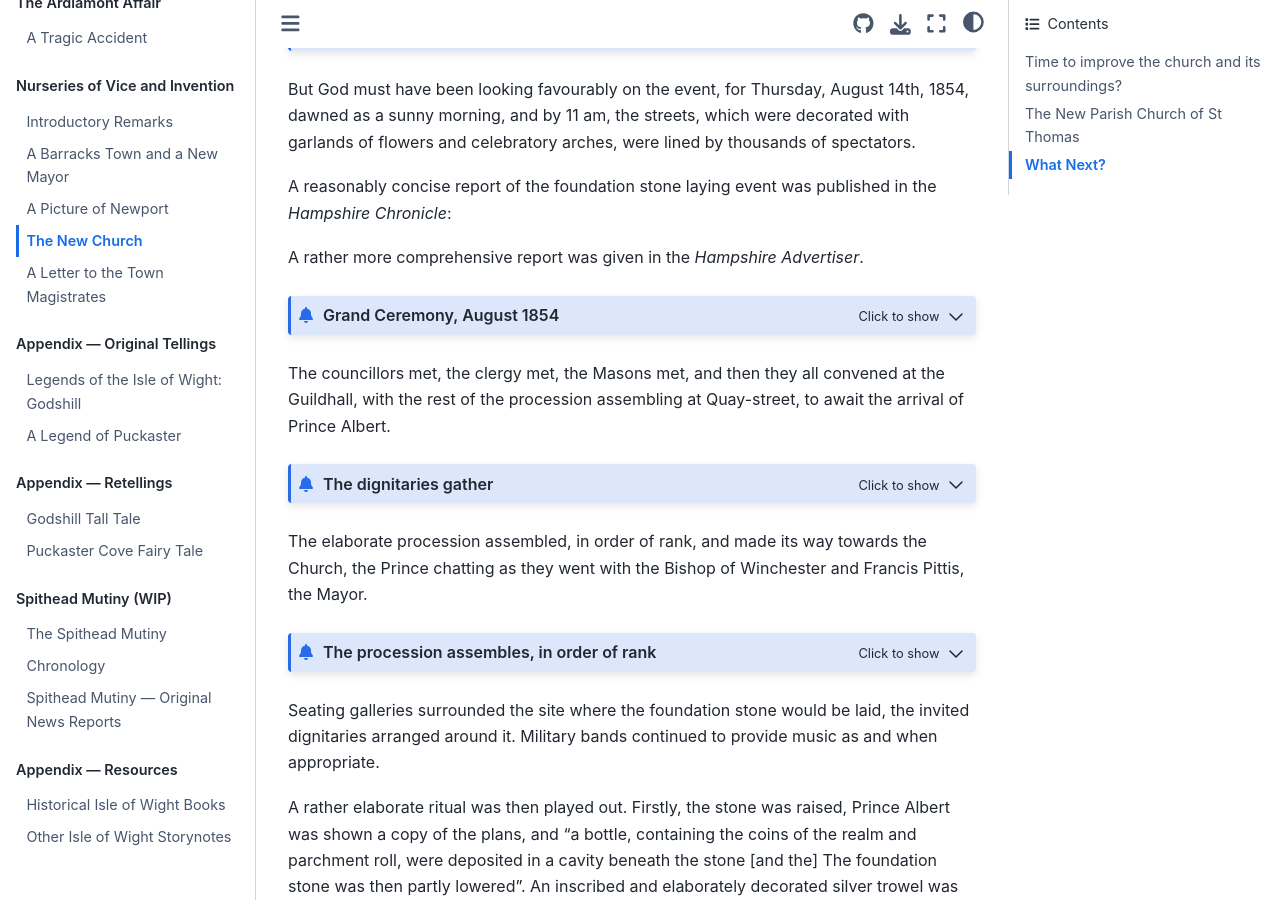
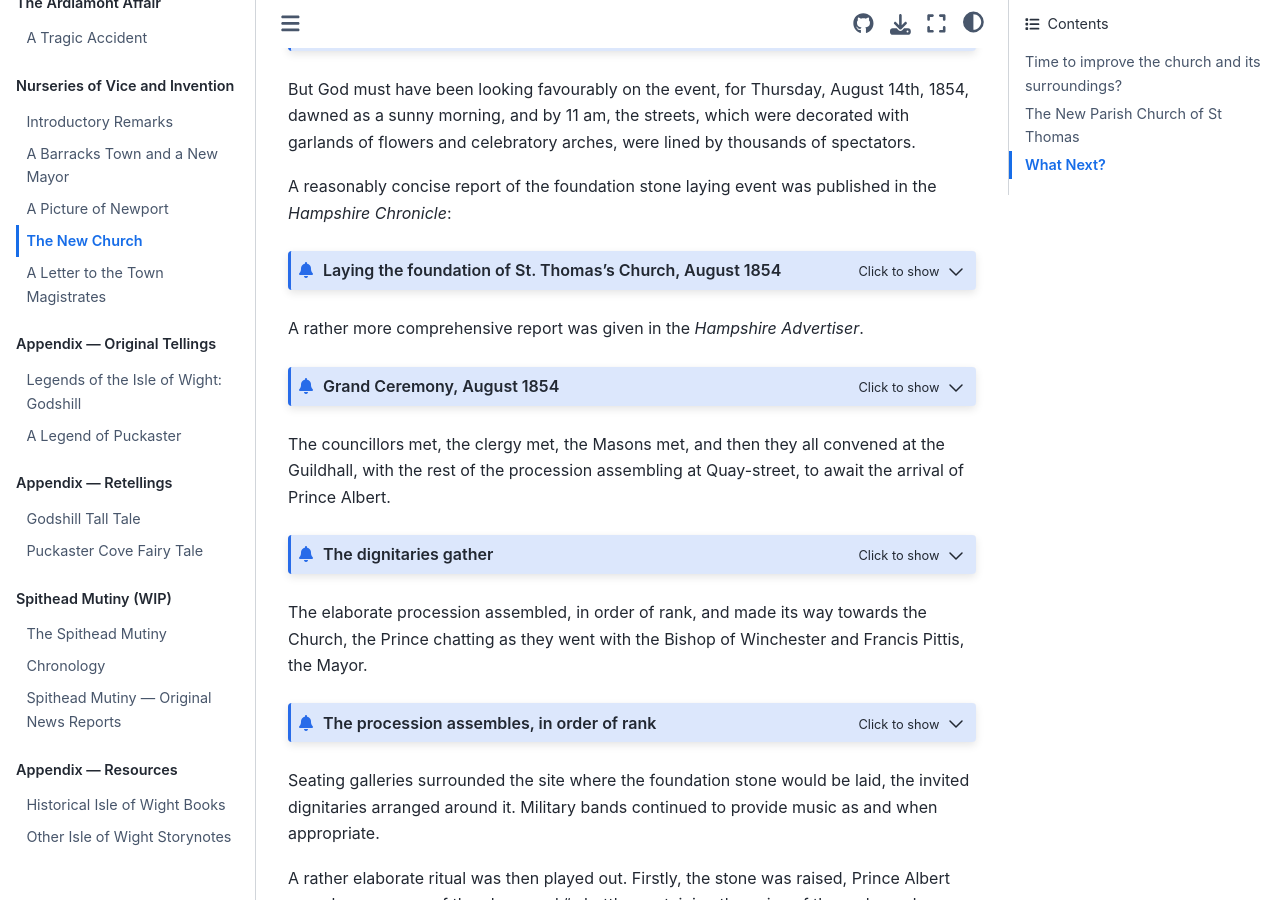
Before and after one commit to psychemedia/island-storynotes, a Jupyter Book: the page built from carus-wilson/13-the-new-church.md, in a window 1280 px wide and 900 px high, scrolled down 3341 px. Built offline with Jupyter Book 1.0.4 settings and Sphinx 7.4.7 and the Sphinx Book theme 1.1.4, drawn with Linux system fonts in a browser that asks for light colours.

Commit message:
Update 13-the-new-church.md

````diff
--- a/carus-wilson/13-the-new-church.md
+++ b/carus-wilson/13-the-new-church.md
@@ -264,8 +264,8 @@ But God must have been looking favourably on the event, for Thursday, August 14t
 
 A reasonably concise report of the foundation stone laying event was published in the *Hampshire Chronicle*:
 
-```{admonition}
-
+```{admonition} Laying the foundation of St. Thomas's Church, August 1854
+:class: dropdown
 [Hampshire Chronicle - Saturday 26 August 1854](https://www.britishnewspaperarchive.co.uk/viewer/bl/0000231/18540826/053/0005)
 
 THE HAMPSHIRE AND SOUTHAMPTON COUNTY PAPER.—SATURDAY, AUGUST 26, 1854.
````
